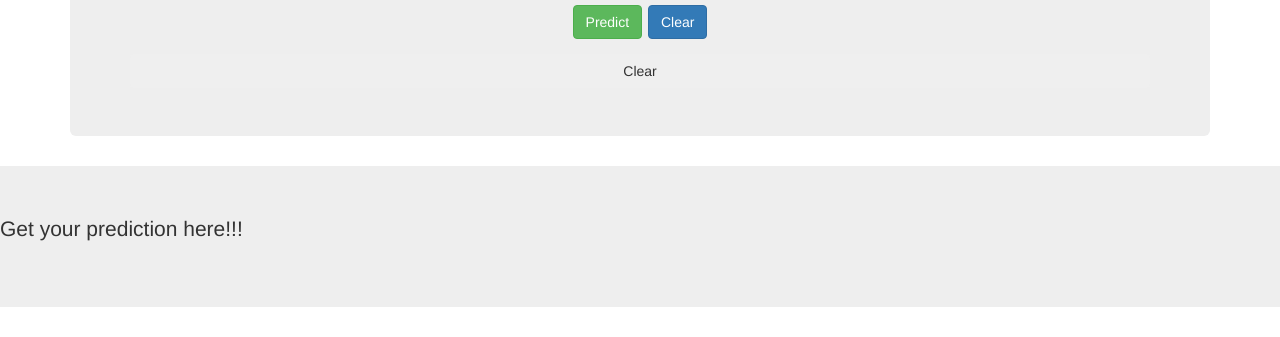
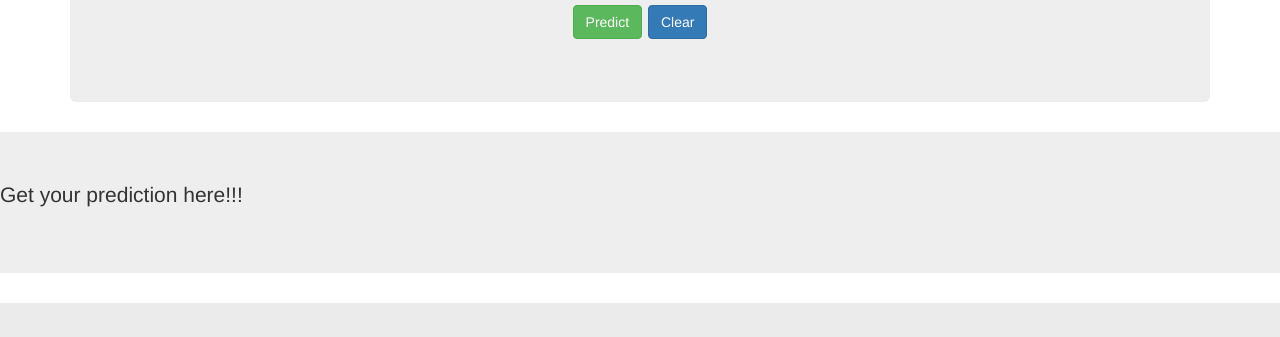
Before and after one commit to kanha1998/digitrecogniser, a Flask app: page / in a window 1280 px wide. Shown: the part 547-884 px from the top of the page. After the commit the page ends 850 px from the top, so only its background shows below. Run offline with Flask 2, Linux system fonts and the light colour scheme; parts of the project's set-up code (start-up, migrations or seed data) failed here and were passed over; some libraries are stand-ins or nearby versions.

Commit message:
Update index.html

```diff
--- a/templates/index.html
+++ b/templates/index.html
@@ -39,12 +39,7 @@
 	    	</p>
 	      </div>
 
-<input
-        type="button"
-        class="btn btn-block btn-secondary p-2"
-        id="clearButton"
-        value="Clear"
- />
+
         </div>
       </div>
 
```
